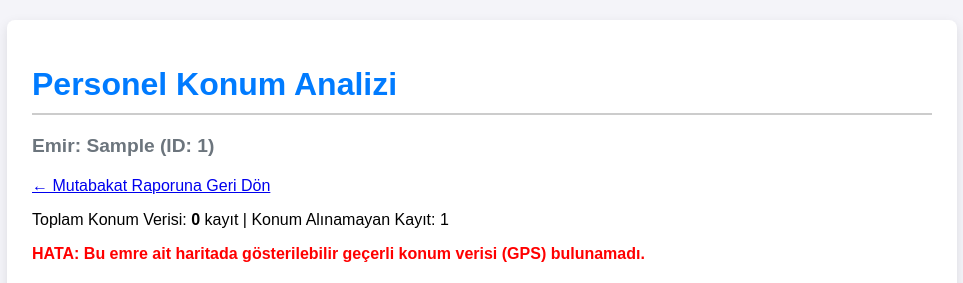
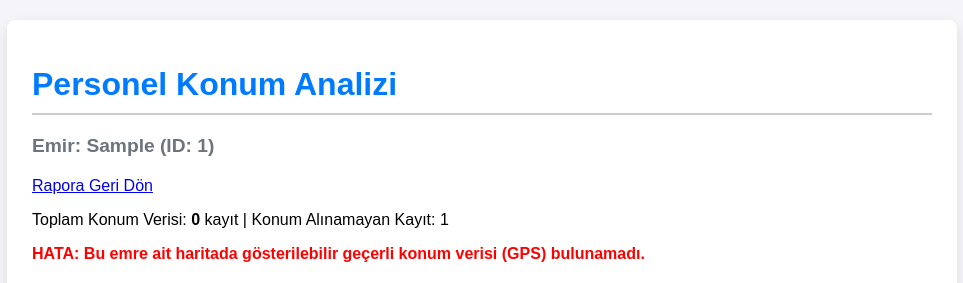
Before and after one commit to ozansbdk/stok-sayim, a Django app: page /analiz/konum/1/ in a window 1280 px wide. Shown: the top 283 px of the page, without its empty margins (158-1121 px from the left). Run offline with Django 5.2, Linux system fonts and the light colour scheme; tables that the repository leaves empty hold one stand-in row (values such as "Sample post"); parts of the project's set-up code (start-up, migrations or seed data) failed here and were passed over.

Commit message:
analiz_konum.html'deki NoReverseMatch hatasını düzelt (pk -> sayim_emri_id)

```diff
--- a/sayim/templates/sayim/analiz_konum.html
+++ b/sayim/templates/sayim/analiz_konum.html
@@ -19,7 +19,7 @@
         <h2 style="color: #6c757d; font-size: 1.2em;">Emir: {{ sayim_emri.ad }} (ID: {{ sayim_emri.pk }})</h2>
 
         <p style="margin-top: 20px;">
-            <a href="{% url 'raporlama_onay' pk=sayim_emri.pk %}">← Mutabakat Raporuna Geri Dön</a>
+            <a href="{% url 'raporlama_onay' sayim_emri_id=sayim_emri.pk %}">Rapora Geri Dön</a>
         </p>
         <p>Toplam Konum Verisi: <strong>{{ toplam_kayit }}</strong> kayıt | Konum Alınamayan Kayıt: {{ konum_almayan_kayitlar }}</p>
 
```
